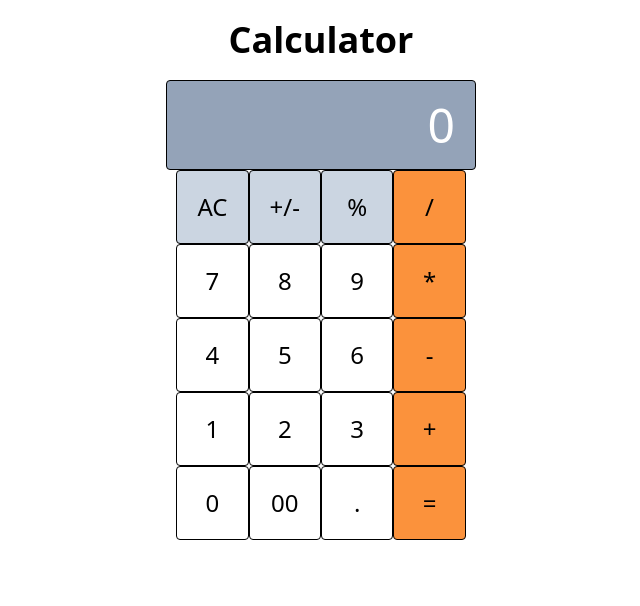
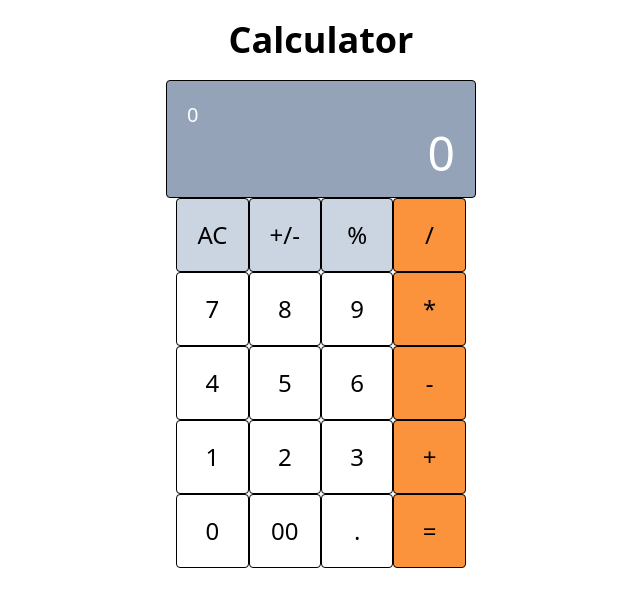
Before and after one commit to tia-cin/VueJS-Apps, a Vue app: page /#/calculator in a window 1280 px wide. Shown: the top 606 px of the page, without its empty margins (319-959 px from the left). Built offline with nearby package versions, Linux system fonts and the light colour scheme.

Commit message:
add prev and style

```diff
--- a/src/views/Calculator.vue
+++ b/src/views/Calculator.vue
@@ -2,9 +2,10 @@
   <div class="flex flex-col justify-center items-center">
     <h2 class="text-4xl font-semibold my-5">Calculator</h2>
     <div
-      class="border-black border p-5 bg-slate-400 text-5xl rounded w-300 text-white text-right"
+      class="border-black border p-5 bg-slate-400 rounded w-300 text-white"
     >
-      {{ result || "0" }}
+      <span class="text-xl">{{ prev || '0'}}</span>
+      <p class="text-5xl text-right">{{ result || "0" }}</p>
     </div>
     <section class="grid grid-cols-4 gap-0">
       <button :class="gray" @click="clear">AC</button>
```
